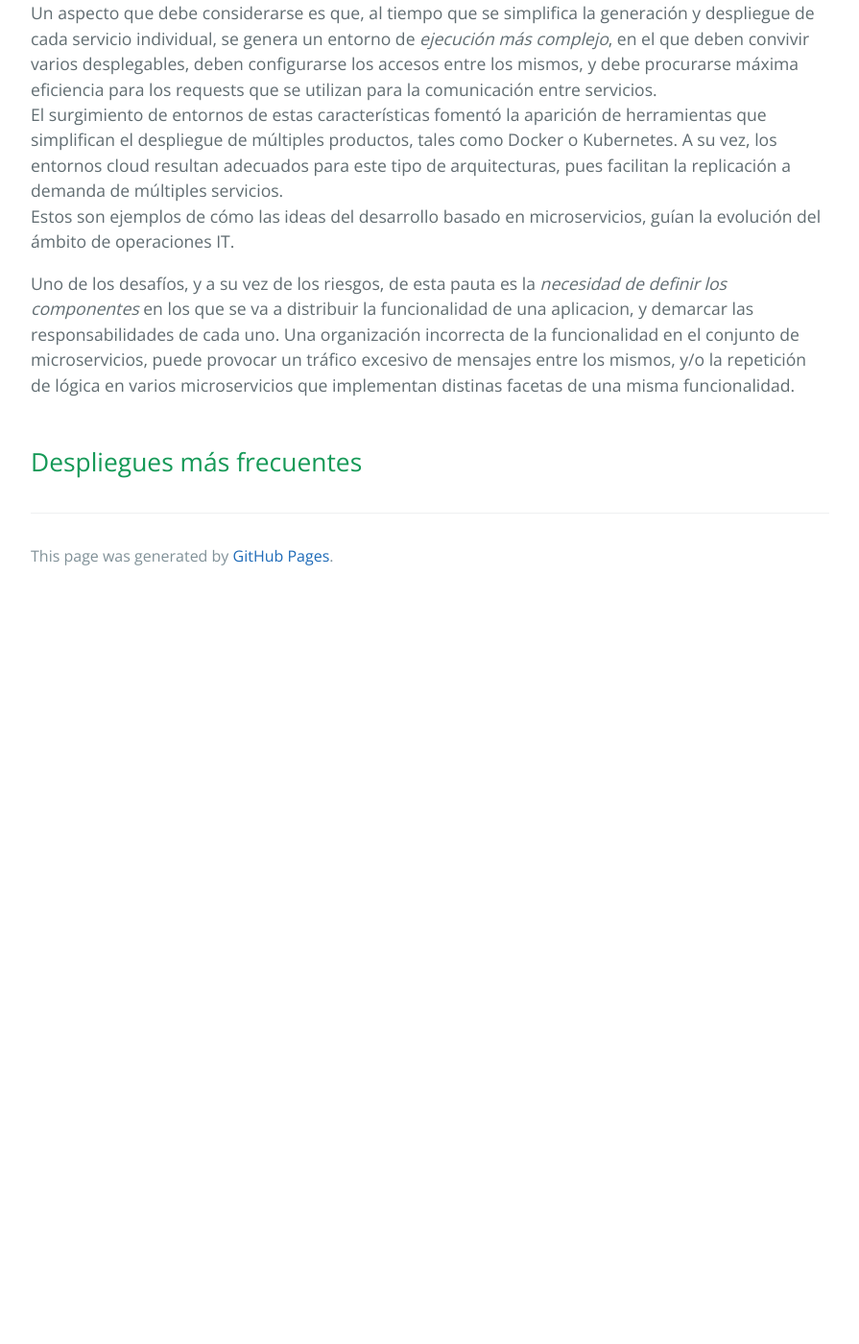
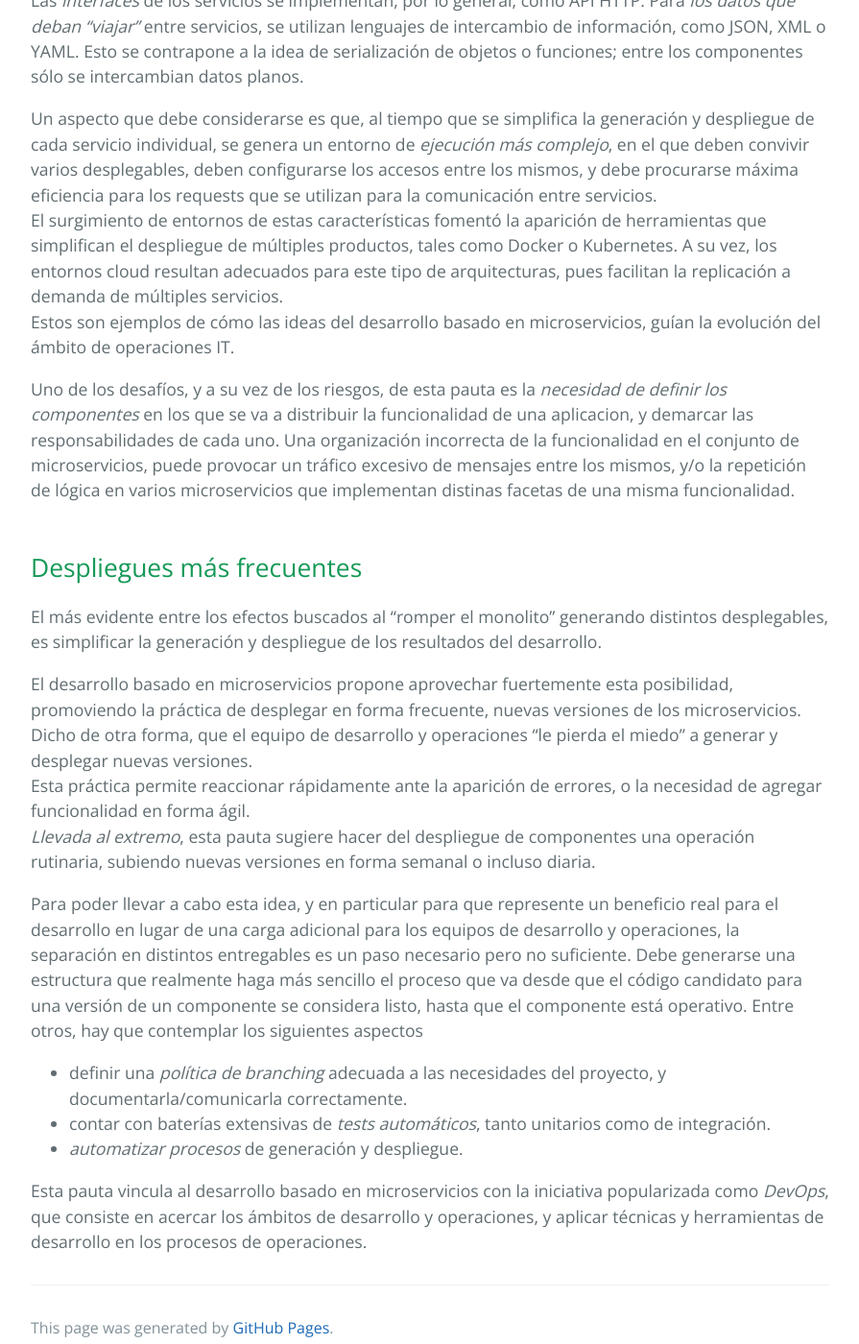
Before and after one commit to clombardi/bdsol-capacitacion-desarrollo, a Jekyll site: the page built from microservices/caracteristicas.md, in a window 1280 px wide and 1400 px high, scrolled down 887 px. Shown: the whole window at 96% size, without its empty margins (192-1087 px from the left). Built offline with Jekyll 4.4.1, drawn with Linux system fonts in a browser that asks for light colours; our own code applies the rules of GitHub Pages for plain Markdown files; before the commit the page ends 1510 px from its top, so only the background shows below that; some of the changed text lies outside the part shown.

Commit message:
microservicios - caracteristicas - dos adentro

```diff
--- a/microservices/caracteristicas.md
+++ b/microservices/caracteristicas.md
@@ -6,8 +6,10 @@ layout: default
 En esta página, vamos a repasar algunas de las características de los desarrollos basados en microservicios.
 
 
-## Varios entregables con interfaces sencillas
-La pauta inicial para el desarrollo basado en microservicios es que en lugar de tener un monolito, es decir, un único producto desplegable que incluye a todas las funcionalidades, se generan varios desplegables, que interactúan entre ellos mediante servicios con interfaces sencillas.
+## Varios desplegables, que se comunican entre sí con interfaces sencillas
+La pauta inicial para el desarrollo basado en microservicios es que
+- en lugar de tener _un monolito_, es decir, un único producto desplegable que incluye a todas las funcionalidades,
+- se generan **varios desplegables**, que interactúan entre ellos mediante servicios con interfaces sencillas.
 
 De esta forma, se evitan los problemas mencionados en [las motivaciones](./intro-movida), asociados a la generación y despliegue de un monolito.
 Por otra parte, esta práctica habilita, o al menos facilita, varias de las restantes pautas asociadas al desarrollo basado en microservicios; es el punto inicial para configurar una estructura distinta del desarrollo.
@@ -22,3 +24,16 @@ Uno de los desafíos, y a su vez de los riesgos, de esta pauta es la _necesidad
 
 
 ## Despliegues más frecuentes
+El más evidente entre los efectos buscados al "romper el monolito" generando distintos desplegables, es simplificar la generación y despliegue de los resultados del desarrollo.
+
+El desarrollo basado en microservicios propone aprovechar fuertemente esta posibilidad, promoviendo la práctica de desplegar en forma frecuente, nuevas versiones de los microservicios. Dicho de otra forma, que el equipo de desarrollo y operaciones "le pierda el miedo" a generar y desplegar nuevas versiones.
+Esta práctica permite reaccionar rápidamente ante la aparición de errores, o la necesidad de agregar funcionalidad en forma ágil.
+_Llevada al extremo_, esta pauta sugiere hacer del despliegue de componentes una operación rutinaria, subiendo nuevas versiones en forma semanal o incluso diaria.
+
+Para poder llevar a cabo esta idea, y en particular para que represente un beneficio real para el desarrollo en lugar de una carga adicional para los equipos de desarrollo y operaciones, la separación en distintos entregables es un paso necesario pero no suficiente.
+Debe generarse una estructura que realmente haga más sencillo el proceso que va desde que el código candidato para una versión de un componente se considera listo, hasta que el componente está operativo. Entre otros, hay que contemplar los siguientes aspectos
+- definir una _política de branching_ adecuada a las necesidades del proyecto, y documentarla/comunicarla correctamente.
+- contar con baterías extensivas de _tests automáticos_, tanto unitarios como de integración.
+- _automatizar procesos_ de generación y despliegue.
+
+Esta pauta vincula al desarrollo basado en microservicios con la iniciativa popularizada como _DevOps_, que consiste en acercar los ámbitos de desarrollo y operaciones, y aplicar técnicas y herramientas de desarrollo en los procesos de operaciones.
```
Also changed, not shown: etapa-2-index.md (+1 -1 lines), microservices/dia-a-dia.md (added, +9 -0 lines), microservices/intro-movida.md (+1 -0 lines).
